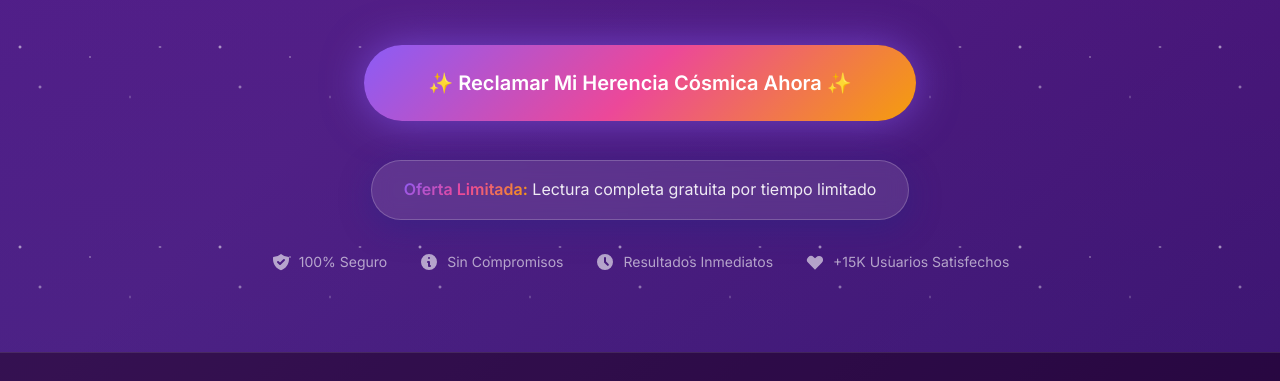
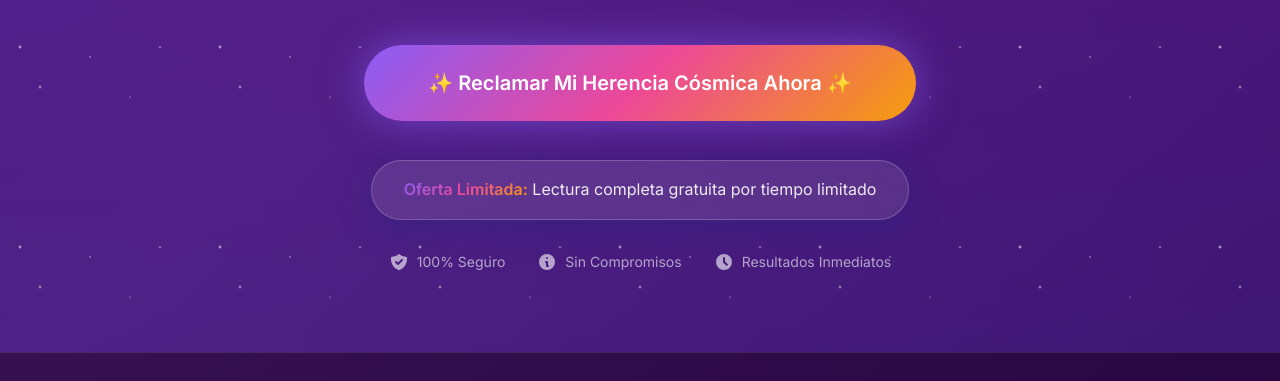
Before and after one commit to luisrojascr/herencia-cosmica-landing, an Astro site: page / in a window 1280 px wide. Shown: the part 4383-4764 px from the top of the page. Built offline with nearby package versions, Linux system fonts and the light colour scheme; Astro itself is replaced by a stand-in of ours.

Commit message:
Update CTA

```diff
--- a/src/components/sections/CTA.astro
+++ b/src/components/sections/CTA.astro
@@ -51,12 +51,12 @@
           </svg>
           Resultados Inmediatos
         </div>
-        <div class="flex items-center">
+        <!-- <div class="flex items-center">
           <svg class="w-5 h-5 mr-2" fill="currentColor" viewBox="0 0 20 20">
             <path fill-rule="evenodd" d="M3.172 5.172a4 4 0 015.656 0L10 6.343l1.172-1.171a4 4 0 115.656 5.656L10 17.657l-6.828-6.829a4 4 0 010-5.656z" clip-rule="evenodd"></path>
           </svg>
           +15K Usuarios Satisfechos
-        </div>
+        </div> -->
       </div>
     </div>
   </div>
```
